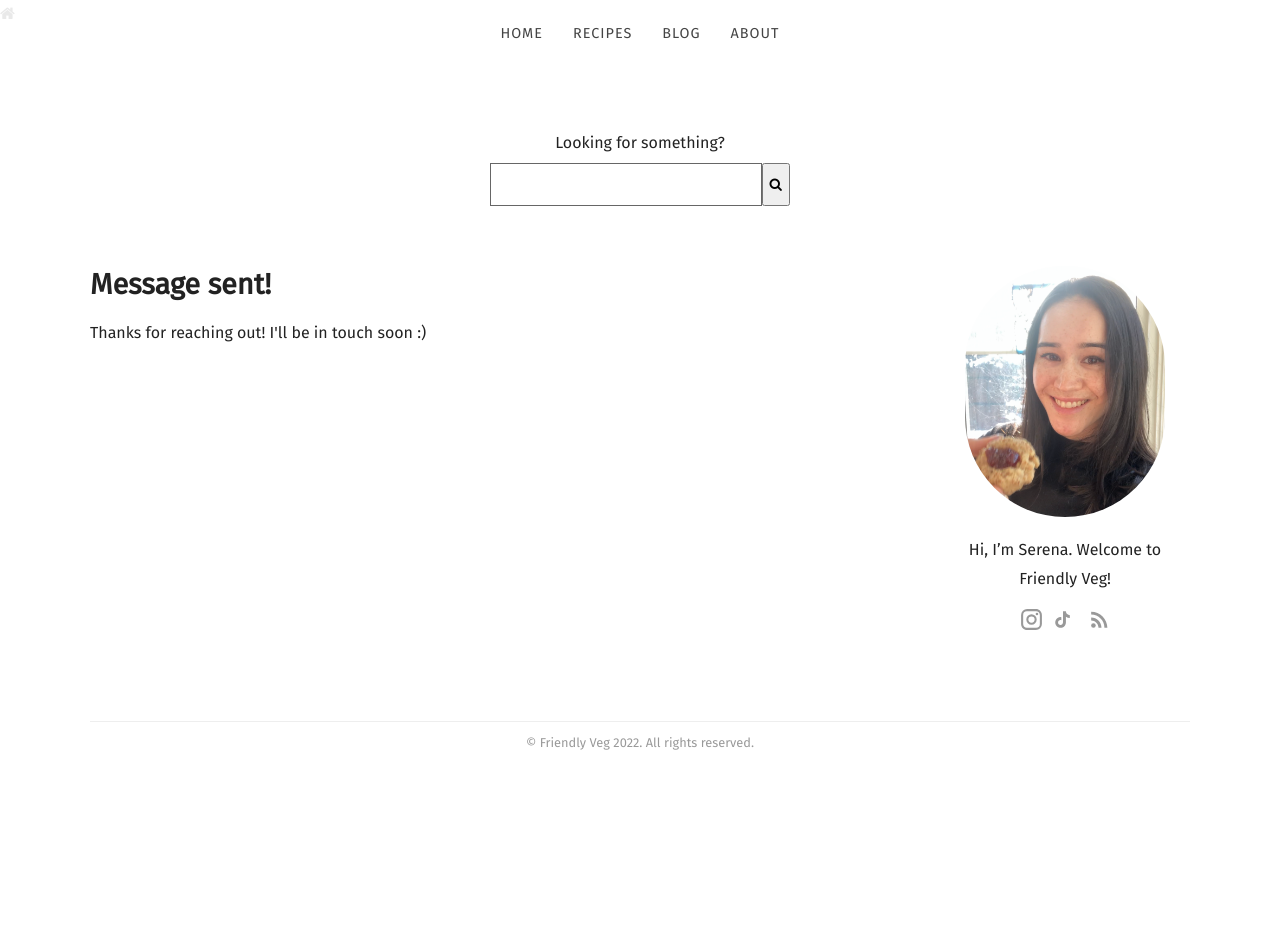
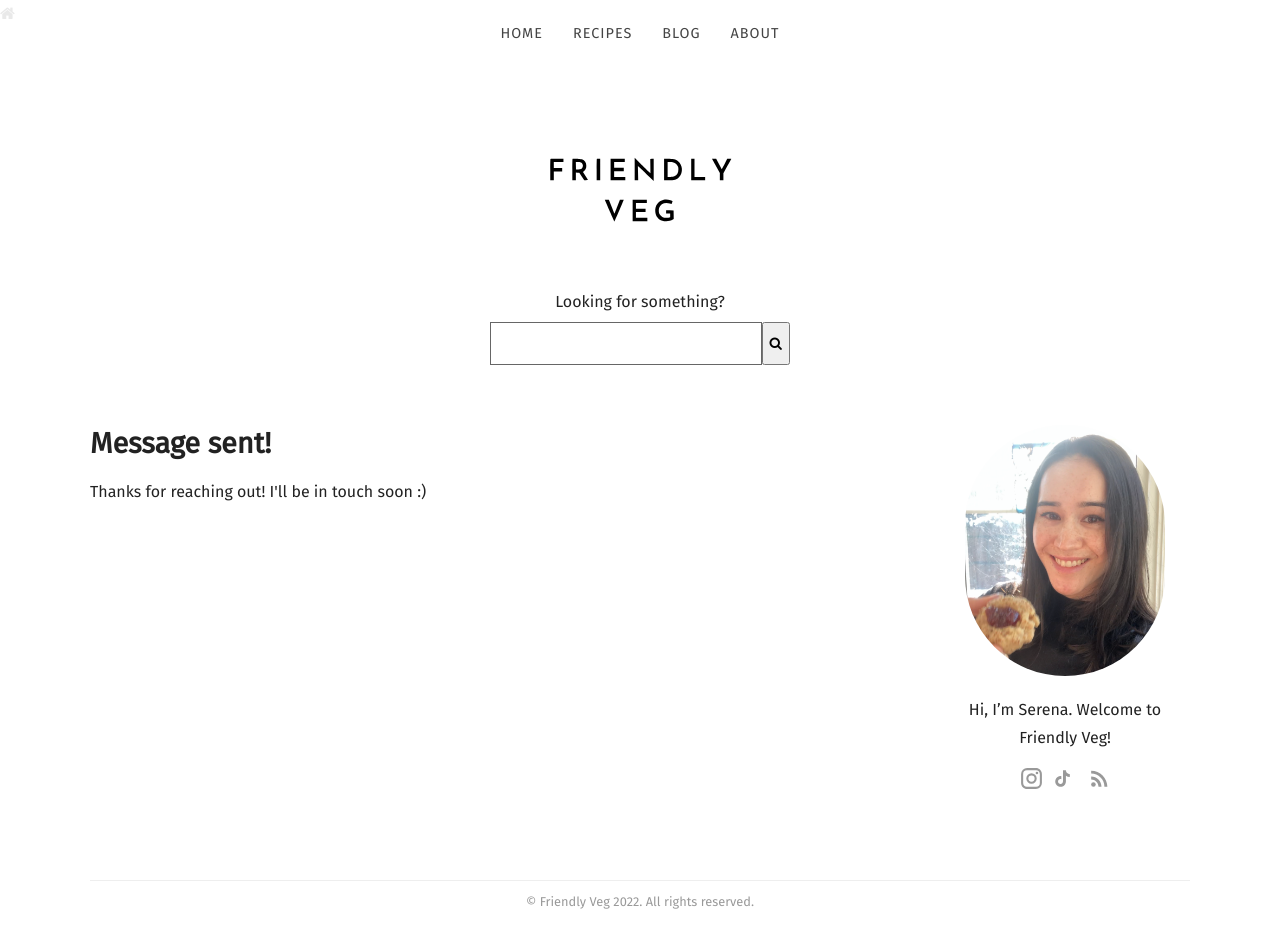
Before and after one commit to serenamm/friendlyveg, a Jekyll site: the page built from contact-success.html, in a window 1280 px wide and 937 px high. Built offline with Jekyll 4.4.1, drawn with Linux system fonts in a browser that asks for light colours; some web fonts are replaced.

Commit message:
add logo

```diff
--- a/_data/company_details.yml
+++ b/_data/company_details.yml
@@ -1,2 +1,2 @@
 email: friendlyvegserena@gmail.com
-logo_image: /images/Friendly-Veg.svg
+logo_image: /images/friendlyveglogo2.svg
--- a/_layouts/default.html
+++ b/_layouts/default.html
@@ -40,8 +40,10 @@
 
 		<link rel="stylesheet" href="https://cdnjs.cloudflare.com/ajax/libs/font-awesome/4.7.0/css/font-awesome.min.css">
 		<i class="fa fa-home"></i>
-
 		<header>
+			<a href="{{site.baseurl }}/">
+				<img src="{{ site.baseurl }}{{ site.data.company_details.logo_image }}" width="360" alt="logo">
+			</a>
 		<center>
 			<label for="search-box">Looking for something?</label>
 			<form action="/search.html" method="get" style="width: 300px;">
@@ -66,10 +68,6 @@
 			</center> -->
 
 
-			<!-- <a href="{{site.baseurl }}/">
-				<img src="{{ site.baseurl }}{{ site.data.company_details.logo_image }}" width="180" alt="logo">
-			</a> -->
-
 			<div>
 				<a class="editor-link btn" href="cloudcannon:collections/_data/company_details.yml" class="btn"><strong>&#9998;</strong> Edit Logo</a></div>
 
```
Also changed, not shown: images/friendlyveglogo2.svg (added), images/logo.svg, 1 other file.
